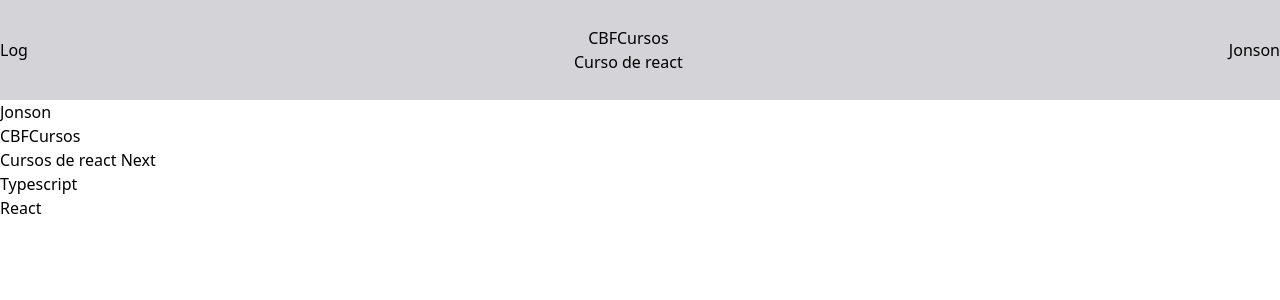
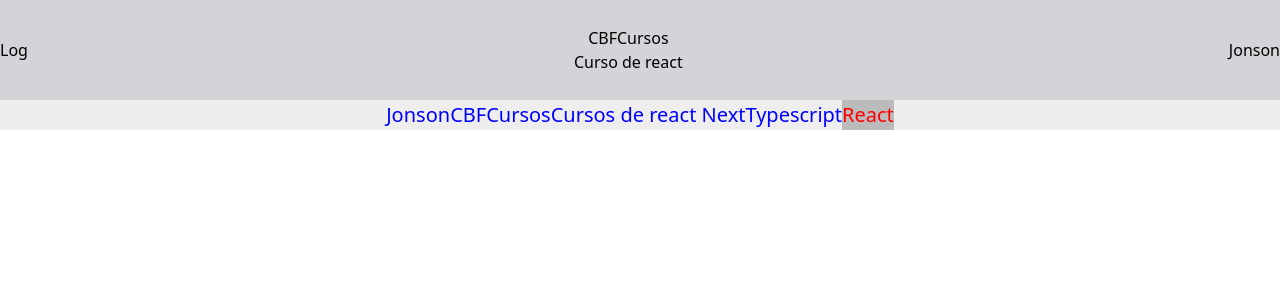
Before and after one commit to luisjonson/treinamento_react_next, a Next.js app: page / in a window 1280 px wide. Shown: the top 300 px of the page. Built offline with nearby package versions, Linux system fonts and the light colour scheme.

Commit message:
Aula 06 - Curso de React Next

```diff
--- a/src/pages/index.tsx
+++ b/src/pages/index.tsx
@@ -1,5 +1,7 @@
 // import Image from "next/image";
 // import { Inter } from "next/font/google";
+
+import { getDisplayName } from "next/dist/shared/lib/utils"
 
 // const inter = Inter({ subsets: ["latin"] });
 
@@ -29,13 +31,24 @@
 
 export default function Home() {
   return (
-    <main>
+    <div>
       <Topo/>
-      <div>{retnome()}</div>
-      <div>{cnl()}</div>
-      <div>Cursos de react Next </div>
-      <div>Typescript</div>
-      <div>React</div>
-    </main>
+      <div style={testecss}>
+        <div>{retnome()}</div>
+        <div>{cnl()}</div>
+        <div>Cursos de react Next </div>
+        <div>Typescript</div>
+        <div style={{color:'#f00',backgroundColor:'#bbb'}}>React</div>
+      </div>
+    </div>
   );
 }
+
+const testecss={
+  display:'flex',
+  justifyContent:'center',
+  alineItens:'center',
+  color:'#00f',
+  backgroundColor:'#eee',
+  fontSize:'20px'
+}
```
